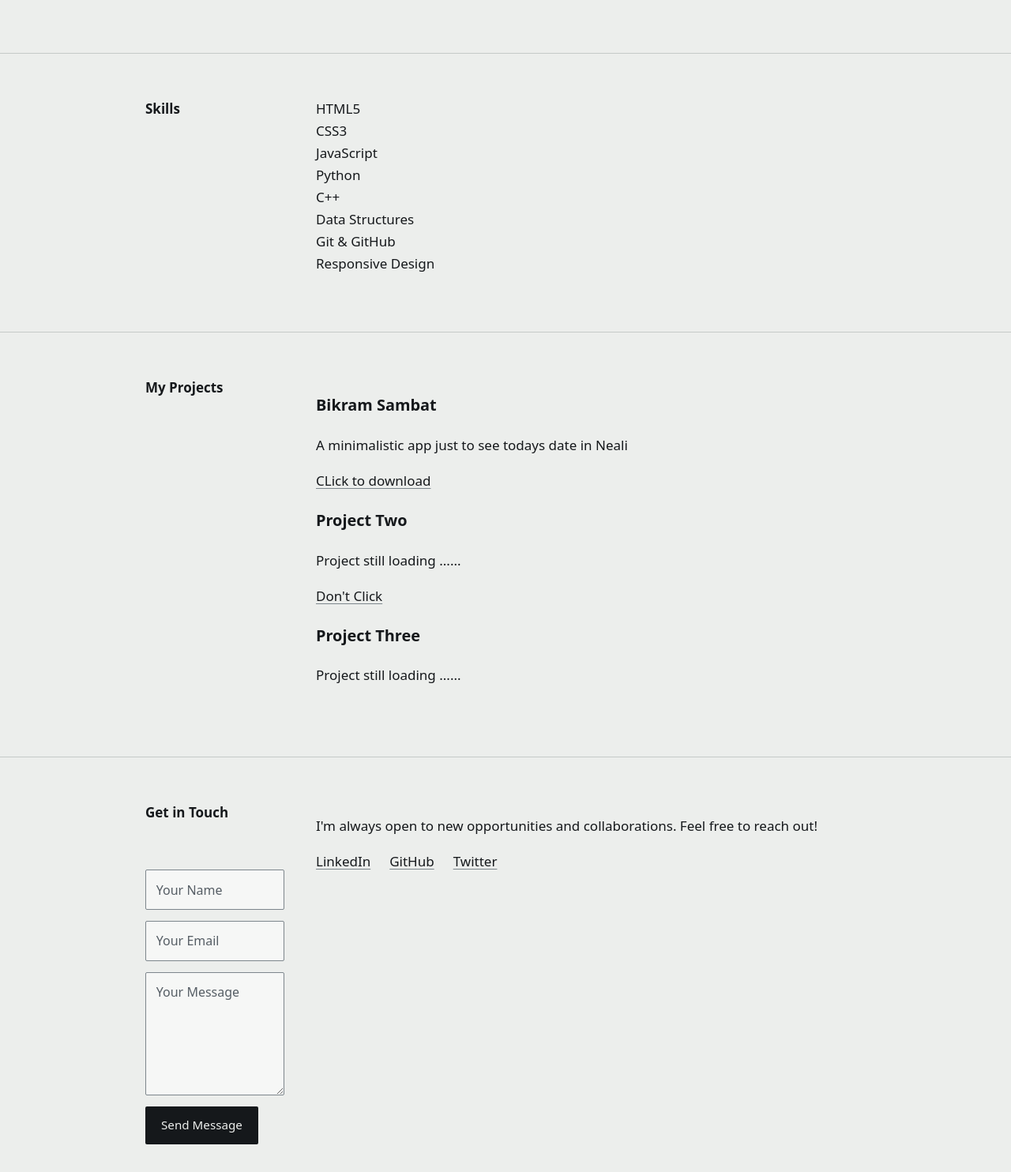
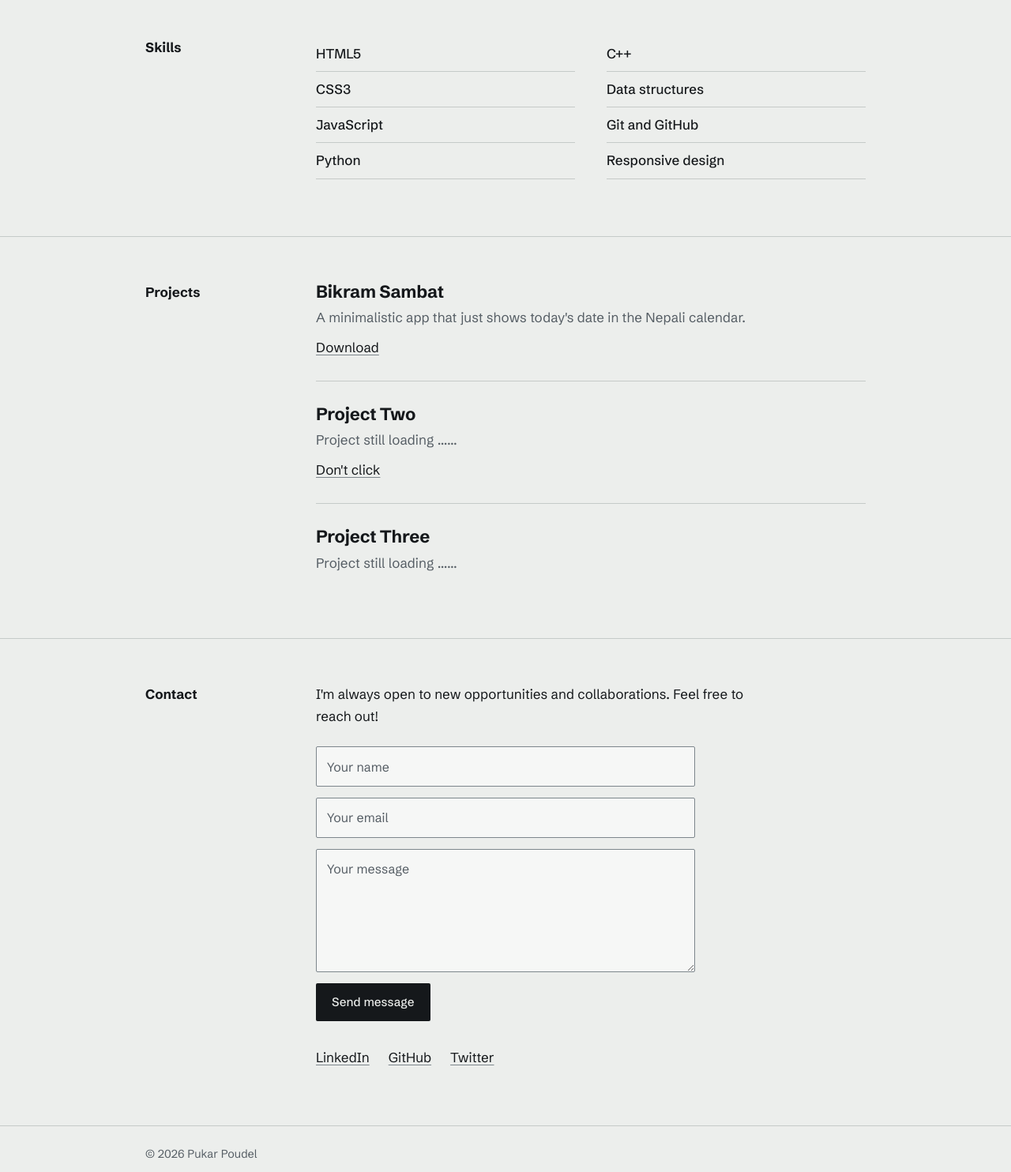
Before and after one commit to Noqxen/First-website, a plain HTML site: page index.html in a window 1280 px wide. Shown: the part 1060-2544 px from the top of the page at 79% size. Drawn offline with nearby package versions, Linux system fonts and the light colour scheme.

Commit message:
Update index.html

```diff
--- a/index.html
+++ b/index.html
@@ -3,22 +3,24 @@
 <head>
     <meta charset="UTF-8">
     <meta name="viewport" content="width=device-width, initial-scale=1.0">
-    <title>Pukar Poudel - Developer Portfolio</title>
+    <title>Pukar Poudel, web developer</title>
     <link rel="stylesheet" href="style.css">
-    <link rel = "icon" href="images/tab_icon.jpg">
-    <link href="https://fonts.googleapis.com/css2?family=Poppins:wght@300;400;600&display=swap" rel="stylesheet">
+    <link rel="icon" href="images/tab_icon.jpg">
+    <link rel="preconnect" href="https://fonts.googleapis.com">
+    <link rel="preconnect" href="https://fonts.gstatic.com" crossorigin>
+    <link href="https://fonts.googleapis.com/css2?family=Noto+Sans+Devanagari:wght@500&family=Schibsted+Grotesk:wght@400;500;700&display=swap" rel="stylesheet">
 </head>
 <body>
     <header>
         <nav>
             <a href="#home" class="logo">Pukar Poudel</a>
             <a href="login.html" class="login-btn">Login</a>
-            <div class="hamburger">
-                <div class="line"></div>
-                <div class="line"></div>
-                <div class="line"></div>
-            </div>
-            <ul class="nav-links">
+            <button class="hamburger" type="button" aria-label="Menu" aria-expanded="false" aria-controls="site-menu">
+                <span class="line"></span>
+                <span class="line"></span>
+                <span class="line"></span>
+            </button>
+            <ul class="nav-links" id="site-menu">
                 <li><a href="#home">Home</a></li>
                 <li><a href="#about">About</a></li>
                 <li><a href="#skills">Skills</a></li>
@@ -29,16 +31,18 @@
     </header>
 
     <section id="home" class="hero">
-        <div class="hero-content">
-            <h1>Hi, I'm <span class="highlight">Pukar Poudel</span></h1>
-            <p>I am a   <span id="typewriter-text"></span><span class="cursor"></span></p>
-            <a href="#projects" class="btn">View My Work</a>
+        <div class="container">
+            <h1>Pukar<br>Poudel</h1>
+            <p class="native-name" lang="ne">पुकार पौडेल</p>
+            <p class="intro">Student and web developer from Nepal. I build websites and small apps.</p>
+            <a href="#projects" class="text-link">See my projects</a>
         </div>
     </section>
 
-    <section id="about" class="about-me">
+    <section id="about">
         <div class="container">
-            <h2>About Me</h2>
+            <h2>About me</h2>
+            <div class="body">
                 <p class="about-text">
                     I'm a student with a keen interest in web development and problem-solving. I love learning new technologies and building things that make a difference. My journey in programming started with a simple "Hello World" in Python, and I've been hooked ever since!
                 </p>
@@ -46,57 +50,61 @@
                     Currently, I'm focusing on JavaScript, React, and backend development, and constantly looking for opportunities to grow and contribute.
                 </p>
             </div>
+        </div>
     </section>
 
-    <section id="skills" class="skills">
+    <section id="skills">
         <div class="container">
             <h2>Skills</h2>
-            <div class="skills-grid">
-                <div class="skill-item">HTML5</div>
-                <div class="skill-item">CSS3</div>
-                <div class="skill-item">JavaScript</div>
-                <div class="skill-item">Python</div>
-                <div class="skill-item">C++</div>
-                <div class="skill-item">Data Structures</div>
-                <div class="skill-item">Git & GitHub</div>
-                <div class="skill-item">Responsive Design</div>
+            <div class="body">
+                <ul class="skill-list">
+                    <li>HTML5</li>
+                    <li>CSS3</li>
+                    <li>JavaScript</li>
+                    <li>Python</li>
+                    <li>C++</li>
+                    <li>Data structures</li>
+                    <li>Git and GitHub</li>
+                    <li>Responsive design</li>
+                </ul>
             </div>
         </div>
     </section>
 
-    <section id="projects" class="projects">
+    <section id="projects">
         <div class="container">
-            <h2>My Projects</h2>
-            <div class="project-grid">
-                <div class="project-card">
+            <h2>Projects</h2>
+            <div class="body">
+                <article class="project">
                     <h3>Bikram Sambat</h3>
-                    <p> A minimalistic app just to see todays date in Neali</p>
-                    <a href="" target="_blank" class="project-link">CLick to download</a>
-                </div>
-                <div class="project-card">
+                    <p>A minimalistic app that just shows today's date in the Nepali calendar.</p>
+                    <a href="" target="_blank" class="project-link">Download</a>
+                </article>
+                <article class="project">
                     <h3>Project Two</h3>
                     <p>Project still loading ......</p>
-                    <a href="https://www.youtube.com/watch?v=dQw4w9WgXcQ" target="_blank" class="project-link">Don't Click</a>
-                </div>
-                <div class="project-card">
+                    <a href="https://www.youtube.com/watch?v=dQw4w9WgXcQ" target="_blank" class="project-link">Don't click</a>
+                </article>
+                <article class="project">
                     <h3>Project Three</h3>
                     <p>Project still loading ......</p>
-                    <a href="https://www.youtube.com/watch?v=dQw4w9WgXcQ" target="_blank" hidden="true" class="project-link">Don't Click</a>
-                </div>
+                    <a href="https://www.youtube.com/watch?v=dQw4w9WgXcQ" target="_blank" hidden class="project-link">Don't click</a>
+                </article>
             </div>
         </div>
     </section>
 
-    <section id="contact" class="contact">
+    <section id="contact">
         <div class="container">
-            <h2>Get in Touch</h2>
-            <p>I'm always open to new opportunities and collaborations. Feel free to reach out!</p>
+            <h2>Contact</h2>
+            <div class="body">
+                <p class="contact-intro">I'm always open to new opportunities and collaborations. Feel free to reach out!</p>
                 <form class="contact-form" action="https://api.web3forms.com/submit" method="POST">
                     <input type="hidden" name="access_key" value="18cef367-f09a-4901-8380-30d7c4785954">
-  <input type="text" name="name" placeholder="Your Name" required>
-  <input type="email" name="email" placeholder="Your Email" required>
-  <textarea name="message" placeholder="Your Message" rows="5" required></textarea>
-  <button type="submit" class="btn">Send Message</button>
+                    <input type="text" name="name" placeholder="Your name" aria-label="Your name" required>
+                    <input type="email" name="email" placeholder="Your email" aria-label="Your email" required>
+                    <textarea name="message" placeholder="Your message" aria-label="Your message" rows="5" required></textarea>
+                    <button type="submit" class="btn">Send message</button>
                 </form>
                 <div class="social-links">
                     <a href="https://www.linkedin.com/in/pukar-poudel-702850254/" target="_blank">LinkedIn</a>
@@ -104,10 +112,13 @@
                     <a href="https://twitter.com/Noqxen" target="_blank">Twitter</a>
                 </div>
             </div>
+        </div>
     </section>
 
     <footer>
-        <p>&copy; 2026 Pukar Poudel. All rights reserved.</p>
+        <div class="container">
+            <p>&copy; 2026 Pukar Poudel</p>
+        </div>
     </footer>
 
     <script src="https://cdn.jsdelivr.net/npm/@supabase/supabase-js@2"></script>
```
Lines whose indentation alone changed are shown as unchanged.
